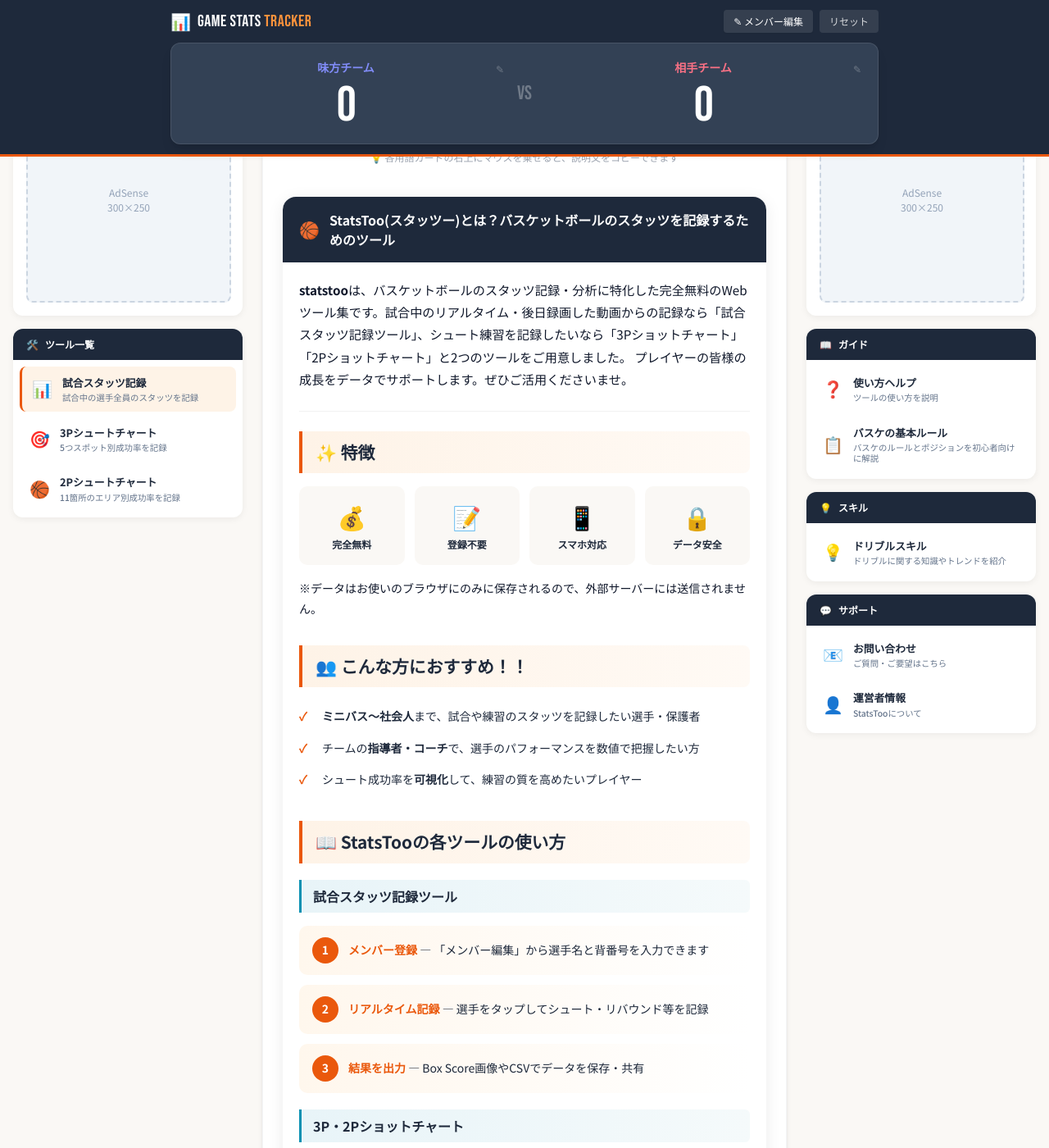
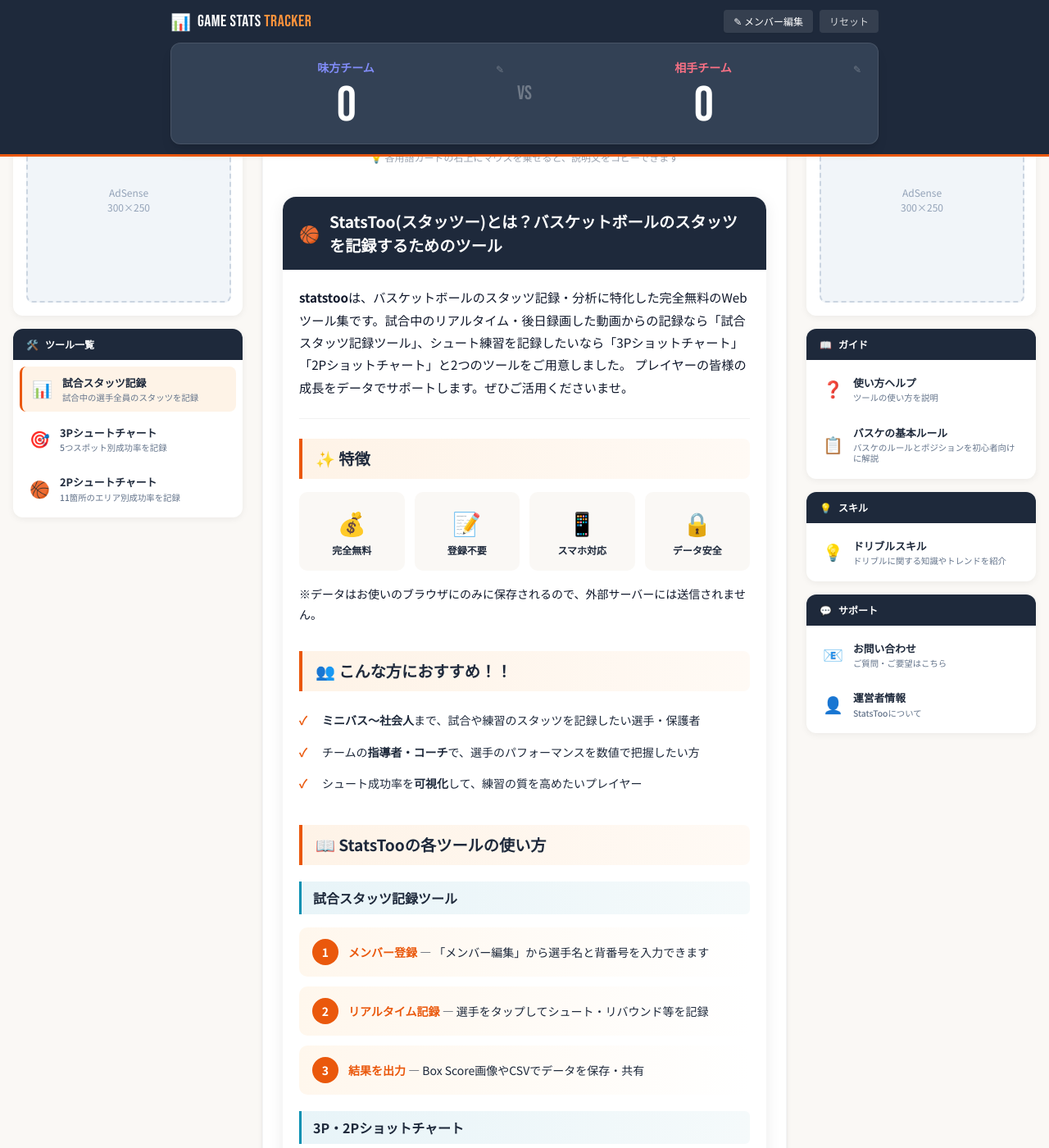
Before and after one commit to BSK-Ryo/statstoo, a Jekyll site: the page built from index.html, in a window 1280 px wide and 1400 px high, scrolled down 3563 px. Shown: the whole window at 82% size. Built offline with Jekyll 4.4.1, drawn with Linux system fonts in a browser that asks for light colours; nearby versions of some CDN libraries.

Commit message:
StatsTooとはのサイズ変更

```diff
--- a/index.html
+++ b/index.html
@@ -179,12 +179,12 @@
         .article-section { background: #FFFFFF; border-radius: 16px; overflow: hidden; box-shadow: 0 4px 20px rgba(0,0,0,0.08); margin-bottom: 1rem; margin-top: 2.5rem; }
         .article-header { background: #1e293b; color: #FFFFFF; padding: 1rem 1.25rem; display: flex; align-items: center; gap: 0.75rem; }
         .article-icon { font-size: 1.25rem; }
-        .article-title { font-size: 1rem; font-weight: 700; margin: 0; }
+        .article-title { font-size: 1.2rem; font-weight: 700; margin: 0; }
         .article-content { padding: 1.25rem; }
         .article-lead { font-size: 0.95rem; color: #0f172a; line-height: 1.8; margin-bottom: 1.5rem; padding-bottom: 1.5rem; border-bottom: 1px solid #f1f1f1; }
         .article-block { margin-bottom: 2rem; }
         .article-block:last-child { margin-bottom: 0; }
-        .article-block h2 { font-size: 1.3rem; font-weight: 700; color: #1e293b; margin-bottom: 0.75rem; display: flex; align-items: center; gap: 0.5rem; background: linear-gradient(90deg, #fef3e7 0%, #fffaf5 100%); padding: 0.625rem 1rem; border-left: 4px solid #EA580C; border-radius: 0 8px 8px 0; }
+        .article-block h2 { font-size: 1.2rem; font-weight: 700; color: #1e293b; margin-bottom: 0.75rem; display: flex; align-items: center; gap: 0.5rem; background: linear-gradient(90deg, #fef3e7 0%, #fffaf5 100%); padding: 0.625rem 1rem; border-left: 4px solid #EA580C; border-radius: 0 8px 8px 0; }
         .article-block h3 { font-size: 1rem; font-weight: 700; color: #1e293b; margin: 1.25rem 0 0.75rem 0; display: flex; align-items: center; gap: 0.5rem; background: linear-gradient(90deg, #e8f4f8 0%, #f5fafb 100%); padding: 0.5rem 0.875rem; border-left: 3px solid #0891b2; border-radius: 0 6px 6px 0; }
         .article-block p { font-size: 0.875rem; color: #0f172a; line-height: 1.8; margin-bottom: 0.75rem; }
         .article-block p:last-child { margin-bottom: 0; }
```
